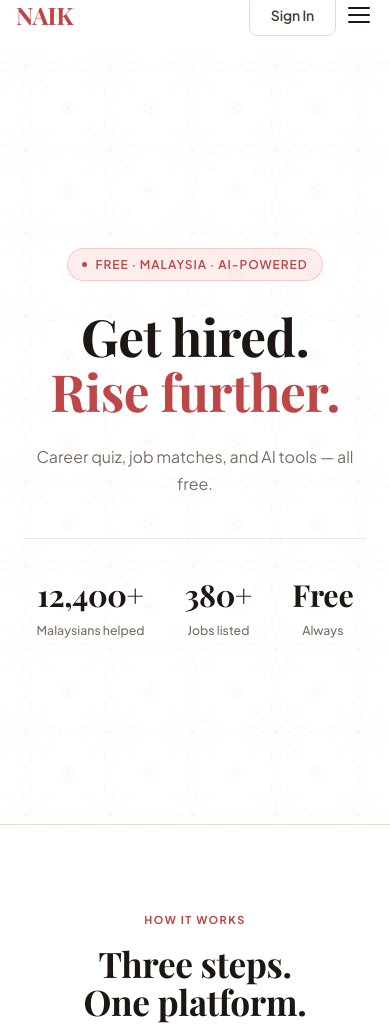
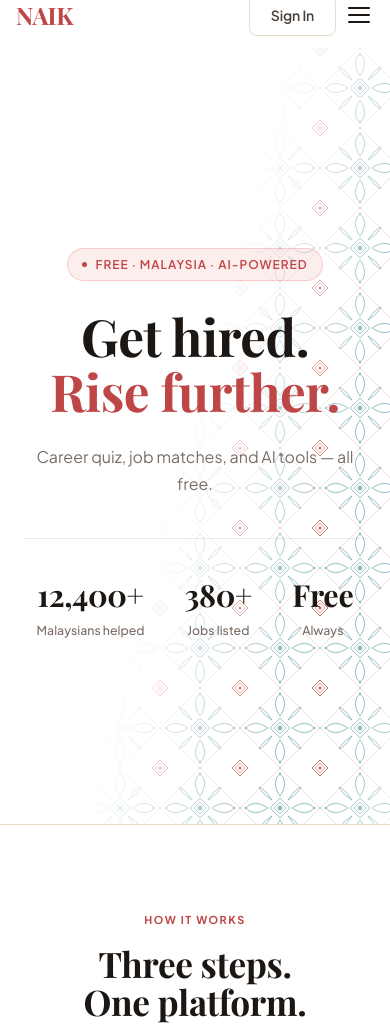
Before and after one commit to CameliaCH/NAIK, a Flask app: page / in a window 390 px wide. Shown: the part 16-1043 px from the top of the page. Run offline with Flask 3, Linux system fonts and the light colour scheme.

Commit message:
updated mobile animation

```diff
--- a/static/naik.css
+++ b/static/naik.css
@@ -405,19 +405,77 @@ section { padding: clamp(5rem,10vw,8rem) clamp(1.5rem,5vw,5rem); }
 @media (hover: hover) {
   /* opacity controlled by JS spotlight logic */
 }
-/* Mobile: gentle ambient shimmer, no spotlight */
 @media (hover: none) {
-  .hero-batik {
-    opacity: 0.15;
-    animation: batik-shine 7s ease-in-out infinite;
+  #batik-rect { mask: none; }
+
+  #batik-mount svg {
+    opacity: 0;
+    -webkit-mask: linear-gradient(
+      105deg,
+      transparent 0%,
+      transparent 35%,
+      white 47%,
+      white 53%,
+      transparent 65%,
+      transparent 100%
+    );
+    mask: linear-gradient(
+      105deg,
+      transparent 0%,
+      transparent 35%,
+      white 47%,
+      white 53%,
+      transparent 65%,
+      transparent 100%
+    );
+    -webkit-mask-size: 300% 100%;
+    mask-size: 300% 100%;
+    -webkit-mask-position: -200% 0;
+    mask-position: -200% 0;
+    animation: batik-sweep 8s ease-in-out infinite;
   }
-  #batik-rect { mask: none; }
+
+
+@keyframes batik-sweep {
+  0%   {
+    opacity: 1;
+    -webkit-mask-position: -200% 0;
+    mask-position: -200% 0;
+  }
+  100% {
+    opacity: 1;
+    -webkit-mask-position: 200% 0;
+    mask-position: 200% 0;
+  }
+}}
+
+  /* Sliding shine overlay via pseudo-element
+  #batik-mount::after {
+    content: '';
+    position: absolute;
+    inset: 0;
+    /* Diagonal band: transparent → white → transparent, angled ~30°
+    background: linear-gradient(
+      105deg,
+      transparent 0%,
+      transparent 30%,
+      rgba(255, 255, 255, 0.18) 45%,
+      rgba(255, 255, 255, 0.32) 50%,
+      rgba(255, 255, 255, 0.18) 55%,
+      transparent 70%,
+      transparent 100%
+    );
+    /* Start fully off-screen left, end fully off-screen right
+    transform: translateX(-100%);
+    animation: batik-shine-sweep 8s ease-in-out infinite;
+    pointer-events: none;
+  }
 }
-@keyframes batik-shine {
-  0%   { transform: scale(1.04) translate(-2%, -1%); opacity: 0.08; }
-  50%  { transform: scale(1.0)  translate(2%,  1%);  opacity: 0.18; }
-  100% { transform: scale(1.04) translate(-2%, -1%); opacity: 0.08; }
-}
+
+@keyframes batik-shine-sweep {
+  0%   { transform: translateX(-100%); }
+  100% { transform: translateX(200%); }
+}*/
 /* Ensure your hero text/buttons stay above the SVG */
 .hero-content {
   position: relative;
@@ -1235,10 +1293,3 @@ footer ul a:hover { color: #fff; }
   background: #fdf0f0;
   color: var(--red-dk);
 }
-
-/* TEMP DEBUG: Delete this once you see the pattern working */
-#batik-mount {
-  opacity: 1 !important;
-  --x: 200px !important;
-  --y: 200px !important;
-}
--- a/static/naik.js
+++ b/static/naik.js
@@ -654,17 +654,6 @@ document.addEventListener('DOMContentLoaded', () => {
           circle.setAttribute('cy', -999);
         }, 400);
       });
-
-      // Mobile: scroll-driven shimmer (no spotlight needed)
-      window.addEventListener('scroll', () => {
-        if (window.innerWidth > 768) return;
-        const rect = hero.getBoundingClientRect();
-        if (rect.top < window.innerHeight && rect.bottom > 0) {
-          svg.style.opacity = '1';
-        } else {
-          svg.style.opacity = '0';
-        }
-      }, { passive: true });
     })
     .catch(err => console.warn('Batik load error:', err));
 })();
```
